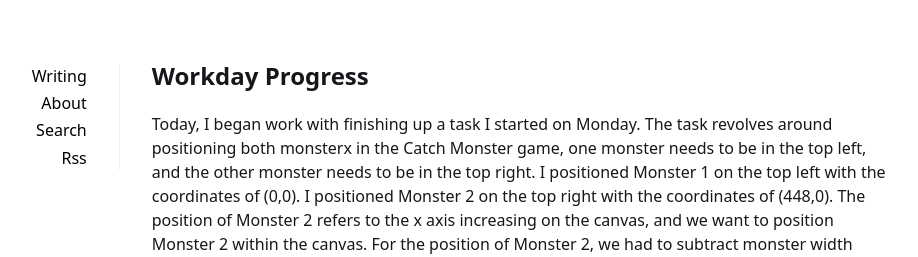
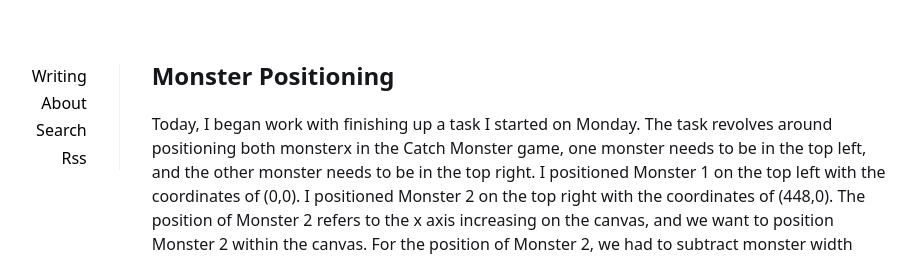
Before and after one commit to Osvaldo178/Osvaldo178.github.io, a Jekyll site: the page built from _posts/2021-3-18-Monster-Positioning.md, in a window 1280 px wide. Shown: the top 257 px of the page, without its empty margins (201-1119 px from the left). Built offline with Jekyll 4.4.1, drawn with Linux system fonts in a browser that asks for light colours.

Commit message:
Changed title to be more appropriating to the work

```diff
--- a/_posts/2021-3-18-Workday-Progress.md
+++ b/_posts/2021-3-18-Monster-Positioning.md
@@ -1,6 +1,6 @@
 ---
 layout: post
-title: Workday Progress
+title: Monster Positioning
 description:
 summary:
 tags:
```
